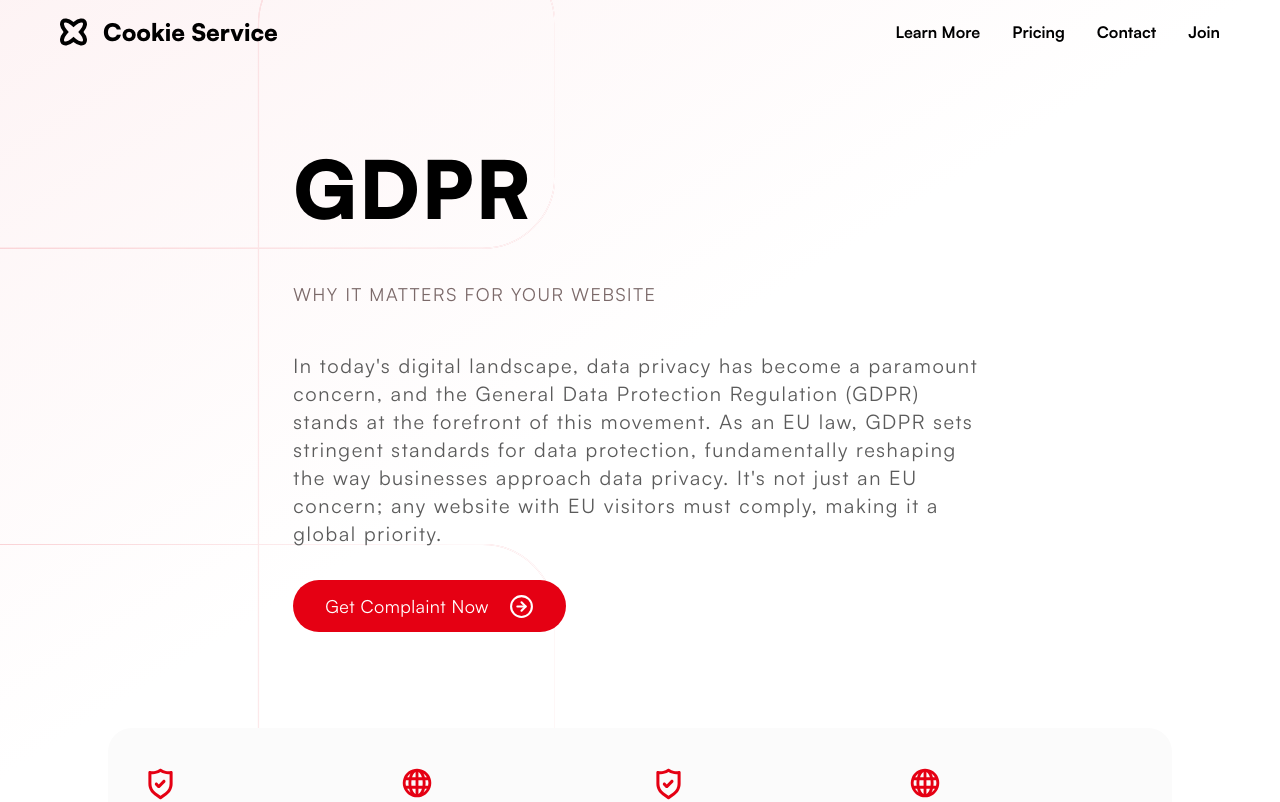
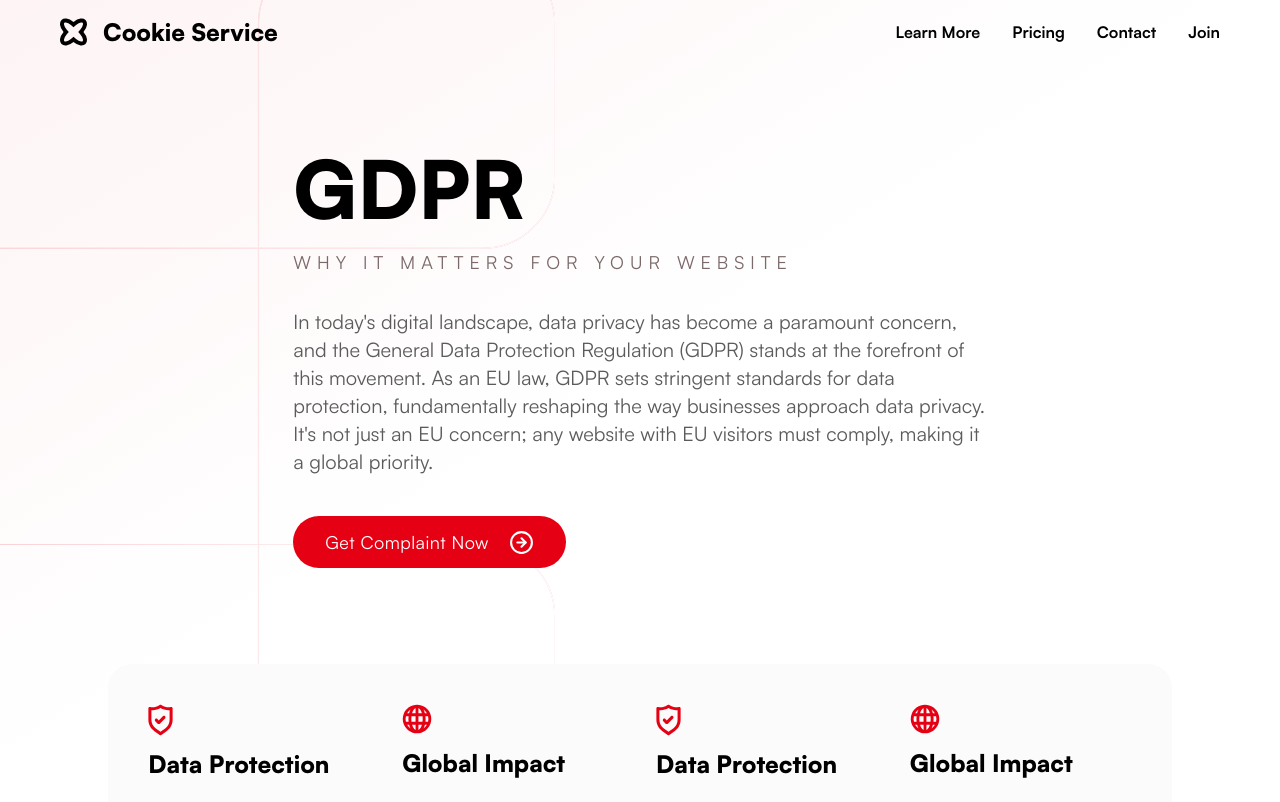
Before and after one commit to al1yew/cookies_app_submission, a Next.js app: page /info in a window 1280 px wide. Shown: the top 802 px of the page. Built offline with nearby package versions, Linux system fonts and the light colour scheme.

Commit message:
Mar 5, 2024, 12:15 AM

```diff
--- a/components/home/Modal.tsx
+++ b/components/home/Modal.tsx
@@ -69,18 +69,18 @@ const Modal = () => {
             </button>
             <Link
               href="/info"
-              className="bg-red text-white flex justify-center gap-4 lg:gap-0 lg:justify-around items-center
+              className="bg-appRed text-white flex justify-center items-center
               py-3 rounded-full [&>*]:hover:scale-105 col-span-1"
             >
-              <span className="text-lg tracking-wide transition-transform transform text-appRed">
+              <span className="text-lg tracking-wide transition-transform transform text-white">
                 Check Your Website
               </span>
               <Image
-                src="/images/miniarrow.svg"
+                src="/images/arrow.svg"
                 width={25}
                 height={24}
                 alt="arrow"
-                className="transition-transform transform"
+                className="transition-transform transform ml-4"
               />{" "}
             </Link>
           </div>
--- a/components/info/Hero.tsx
+++ b/components/info/Hero.tsx
@@ -18,12 +18,12 @@ const Hero = () => {
           alt="cells"
           className="hidden lg:block absolute -top-44 -left-0 w-1/2 h-screen z-[-2] rotate-180"
         />
-        <div className="w-full px-10 lg:w-2/3 mx-auto flex flex-col gap-4 lg:gap-8 tracking-widest ">
+        <div className="w-full px-10 lg:w-2/3 mx-auto flex flex-col ">
           <h1 className="font-black lg:text-[80px] text-[56px]">GDPR</h1>
-          <h5 className="lg:text-lg font-medium text-[#7B6969] uppercase">
+          <h5 className="lg:text-lg font-medium text-[#7B6969] uppercase tracking-[6px]">
             Why It Matters for Your Website
           </h5>
-          <p className="font-normal lg:text-xl text-lg mt-3 text-[#5B5B5B]">
+          <p className="font-normal lg:text-xl text-lg mt-8 text-[#5B5B5B] leading-180">
             In today's digital landscape, data privacy has become a paramount
             concern, and the General Data Protection Regulation (GDPR) stands at
             the forefront of this movement. As an EU law, GDPR sets stringent
@@ -34,7 +34,7 @@ const Hero = () => {
           <Link
             href="/login"
             className="bg-appRed text-white flex justify-center gap-4 lg:gap-0 lg:justify-around items-center
-        py-3 px-8 rounded-full w-fit [&>*]:hover:scale-105"
+        py-3 px-8 rounded-full w-fit [&>*]:hover:scale-105 mt-10"
           >
             <span className="text-lg tracking-wide transition-transform transform text-white mr-5">
               Get Complaint Now
--- a/components/shared/Footer.tsx
+++ b/components/shared/Footer.tsx
@@ -8,7 +8,7 @@ const Footer = () => {
     <footer className="w-full relative mt-16 mb-12">
       <Container>
         <div
-          className="bg-[#FBFBFB] rounded-3xl p-5 xl:w-11/12 lg:w-full lg:max-w-[1100px] w-full mx-auto flex flex-col lg:flex-row
+          className="bg-[#FBFBFB] rounded-3xl p-5 xl:w-11/12 lg:w-full lg:max-w-[1100px] gap-4 w-full mx-auto flex flex-col lg:flex-row
         justify-between items-center"
         >
           <div className="flex items-end">
@@ -31,7 +31,7 @@ const Footer = () => {
               By INCORE
             </span>
           </div>
-          <ul className="flex flex-col lg:flex-row lg:justify-end justify-center items-center w-full">
+          <ul className="flex flex-col lg:flex-row lg:justify-end justify-center items-center">
             {FOOTERLINKS.map((link, i) => {
               if (link.isRound) {
                 return (
```
